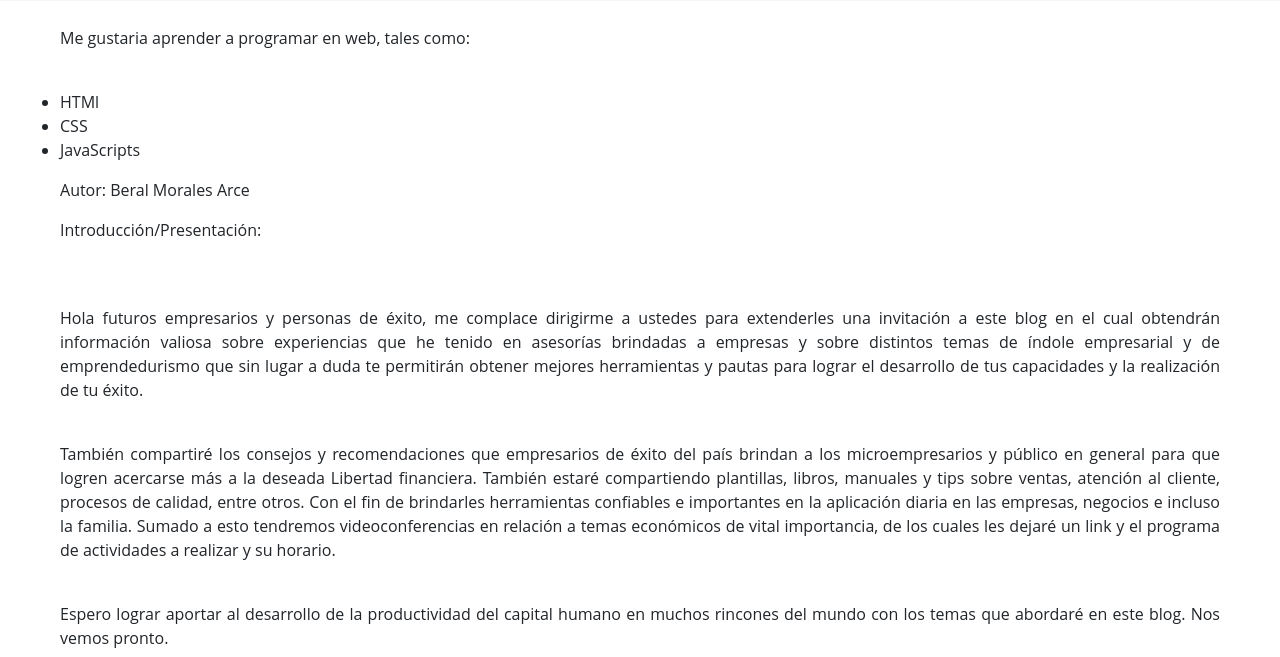
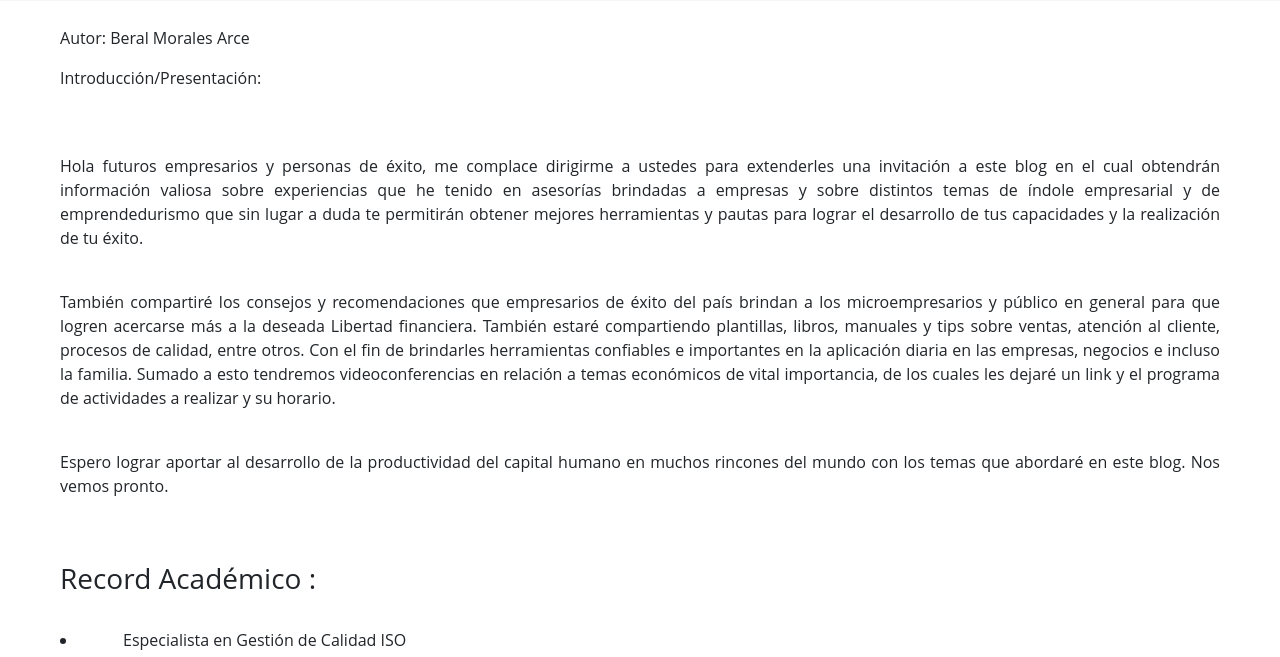
Before and after one commit to consultorias-marketing/BM-Consulting-website, a plain HTML site: page index2.html in a window 1280 px wide. Shown: the part 89-746 px from the top of the page. Drawn offline with nearby package versions, Linux system fonts and the light colour scheme; a web font is replaced by a local one.

Commit message:
Correccion

```diff
--- a/index2.html
+++ b/index2.html
@@ -26,20 +26,11 @@
                     <div  class="cont2">
 
 
-
-                        <p>Me gustaria aprender a programar en web, tales como: </p><br>
-                        <ul>
-                            <li>HTMl</li>
-                            <li>CSS</li>
-                            <li>JavaScripts</li>
-                        </ul>
-
                         <p id="t4"></p>
                         <p id="t5"></p><br><br>
                         <p id="t1"></p><br>
                         <p id="t2"></p><br>
                         <p id="t3"></p><br><br>
-
                         <h3 id="l0"></h3><br>
                         <li><a id="l1"></a></li>
                         <li><a id="l2"></a></li>
```
